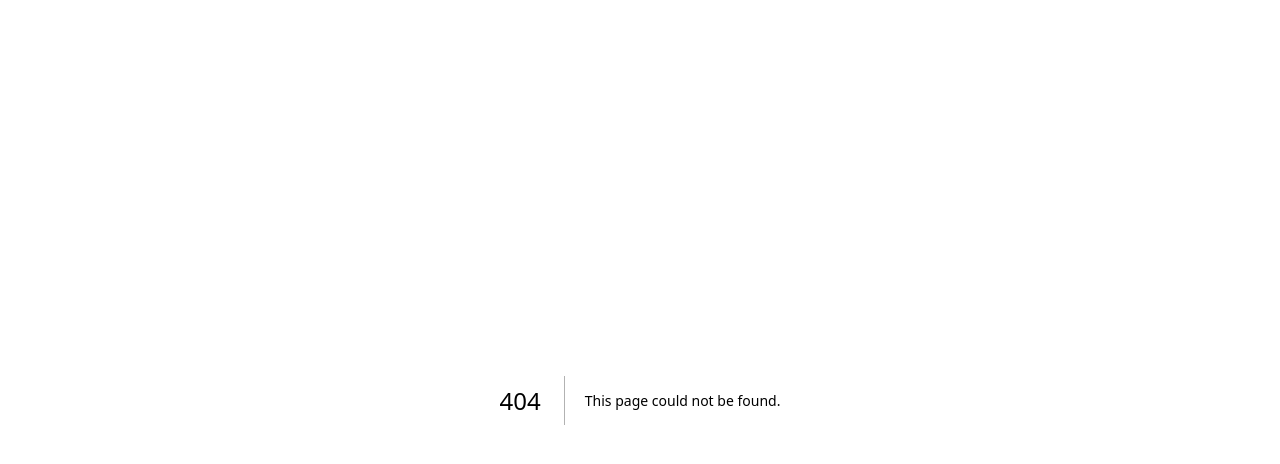
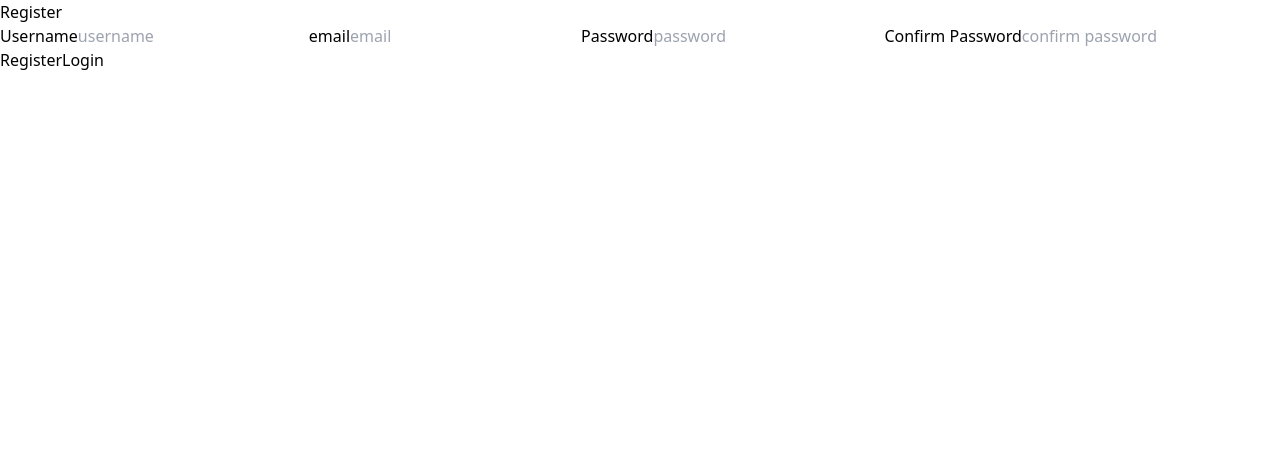
Before and after one commit to warrenwalt/susu_frontend, a Next.js app: page /register in a window 1280 px wide. Before the commit this address had no page. Shown: the top 464 px of the page. Built offline with nearby package versions, Linux system fonts and the light colour scheme.

Commit message:
setting auth stuff

```diff
--- a/common/auth/context/AuthContext.js
+++ b/common/auth/context/AuthContext.js
@@ -1,5 +1,6 @@
 import { createContext, useContext, useState } from "react";
 import { serialize, parse } from "cookie";
+import { setCookie, destroyCookie } from "next-cookies";
 
 const AuthContext = createContext({
   currentUser: null,
@@ -26,19 +27,9 @@ export const AuthProvider = ({ children }) => {
   const setToken = (token) => {
     _setToken(token);
     if (token) {
-      // set cookie on client side(browser)
-      const serializedToken = serialize("ACCESS_TOKEN", token, {
-        httpOnly: true,
-        path: "/",
-        maxAge: 60 * 60 * 24 * 7, // 1 week
-        secure: process.env.NODE_ENV === "production",
-        sameSite: "strict",
-      });
-      document.cookie = serializedToken;
+      localStorage.setItem("ACCESS_TOKEN", token);
     } else {
-      // remove cookie from client side (browser)
-      document.cookie =
-        "ACCESS_TOKEN=; expires=Thu, 01 Jan 1970 00:00:00 UTC; path=/;";
+      localStorage.removeItem("ACCESS_TOKEN");
     }
   };
 
--- a/lib/axios.js
+++ b/lib/axios.js
@@ -10,11 +10,11 @@ const axiosInstance = axios.create({
 });
 
 axiosInstance.interceptors.request.use((config) => {
-  const cookies = parseCookies(undefined, config.headers.cookie);
-  const token = cookies.ACCESS_TOKEN;
-  console.log("ACCESS_TOKEN", token);
+  const token = localStorage.getItem("ACCESS_TOKEN");
   if (token) {
-    config.headers.Authorization = `Token ${token}`;
+    config.headers.Authorization = `Bearer ${token}`;
+  } else {
+    localStorage.removeItem("ACCESS_TOKEN");
   }
 
   return config;
--- a/package.json
+++ b/package.json
@@ -10,7 +10,9 @@
   },
   "dependencies": {
     "axios": "^1.3.3",
+    "cookie": "^0.5.0",
     "next": "13.1.6",
+    "next-cookies": "^2.0.3",
     "nookies": "^2.5.2",
     "react": "18.2.0",
     "react-dom": "18.2.0"
--- a/pages/index.js
+++ b/pages/index.js
@@ -1,10 +1,12 @@
 import Head from "next/head";
 import Image from "next/image";
 import { useEffect, useState } from "react";
+import { useAuthStateContext } from "../common/auth/context/AuthContext";
 import axiosInstance from "../lib/axios";
 
 export default function Home() {
   const [data, setData] = useState(null);
+  const { setUser, setToken } = useAuthStateContext();
 
   useEffect(() => {
     axiosInstance
@@ -17,11 +19,23 @@ export default function Home() {
       });
   }, []);
 
-  console.log(data);
+  const logout = () => {
+    axiosInstance
+      .post("/logout")
+      .then((resp) => {
+        setToken(null);
+        setUser(null);
+        console.log("SUCCESS!! LOGGED OUT", resp);
+      })
+      .catch((error) => {
+        console.error(error);
+        throw error;
+      });
+  };
+
   return (
     <>
-      On Yah
-      <p>Niktia </p>
+      <button onClick={logout}>Logout</button>
     </>
   );
 }
--- /dev/null
+++ b/pages/login.js
@@ -0,0 +1,56 @@
+import Link from "next/link";
+import { useRef, useState } from "react";
+import axiosInstance from "../lib/axios";
+
+const { useAuthStateContext } = require("../common/auth/context/AuthContext");
+
+export default function Login() {
+  const { setUser, setToken } = useAuthStateContext();
+
+  const emailRef = useRef();
+  const passwordRef = useRef();
+
+  const [errors, setErrors] = useState(null);
+
+  const onSubmit = async (e) => {
+    e.preventDefault();
+    const payload = {
+      email: emailRef.current.value,
+      password: passwordRef.current.value,
+    };
+
+    axiosInstance
+      .post("/login", payload)
+      .then((res) => {
+        console.log(res);
+        setUser(res.data.user);
+        setToken(res.data.token);
+      })
+      .catch((err) => {
+        const response = err.response;
+        if (response && response.status === 422) {
+          setErrors(response.data.errors);
+        }
+      });
+  };
+
+  return (
+    <>
+      <h1>Login</h1>
+      {errors && (
+        <div className="alert">
+          {Object.keys(errors).map((key) => (
+            <p key={key}>{errors[key][0]}</p>
+          ))}
+        </div>
+      )}
+      <form onSubmit={onSubmit}>
+        <input type="email" placeholder="email address" ref={emailRef} />
+        <input type="password" placeholder="Password" ref={passwordRef} />
+        <button type="submit">Login</button>
+        <Link href="/register">Register</Link>
+        <br />
+      </form>
+    </>
+  );
+}
--- /dev/null
+++ b/pages/logout.js
@@ -0,0 +1,15 @@
+const { useAuthStateContext } = require("../common/auth/context/AuthContext");
+
+export default function Logout() {
+  const { setUser, setToken } = useAuthStateContext();
+  return (
+    <button
+      onClick={() => {
+        setUser(null);
+        setToken(null);
+      }}
+    >
+      Logout
+    </button>
+  );
+}
--- /dev/null
+++ b/pages/register.js
@@ -0,0 +1,79 @@
+import Link from "next/link";
+import { useRef, useState } from "react";
+import { useAuthStateContext } from "../common/auth/context/AuthContext";
+import axiosInstance from "../lib/axios";
+
+export default function Register() {
+  const { setUser, setToken } = useAuthStateContext();
+
+  const nameRef = useRef();
+  const emailRef = useRef();
+  const passwordRef = useRef();
+  const passwordConfirmationRef = useRef();
+  const [errors, setErrors] = useState(null);
+
+  const onSubmit = (e) => {
+    e.preventDefault();
+
+    const payload = {
+      name: nameRef.current.value,
+      email: emailRef.current.value,
+      password: passwordRef.current.value,
+      password_confirmation: passwordConfirmationRef.current.value,
+    };
+
+    axiosInstance
+      .post("/signup", payload)
+      .then((resp) => {
+        setUser(resp.data.user);
+        setToken(resp.data.token);
+        console.log("SUCCESS!! user", resp.data.user);
+        console.log("SUCCESS!! token", resp.data.token);
+      })
+      .catch((err) => {
+        const response = err.response;
+        if (response && response.status === 422) {
+          setErrors(response.data.errors);
+        }
+      });
+  };
+  return (
+    <div>
+      <h1>Register</h1>
+      {errors && (
+        <div className="alert">
+          {Object.keys(errors).map((key) => (
+            <p key={key}>{errors[key][0]}</p>
+          ))}
+        </div>
+      )}
+      <form onSubmit={onSubmit}>
+        <label htmlFor="username">Username</label>
+        <input type="text" placeholder="username" ref={nameRef} />
+
+        <label htmlFor="email">email</label>
+        <input type="email" placeholder="email" ref={emailRef} />
+
+        <label htmlFor="password">Password</label>
+        <input
+          type="password"
+          id="password"
+          placeholder="password"
+          ref={passwordRef}
+        />
+
+        <label htmlFor="password_confirmation">Confirm Password</label>
+        <input
+          type="password"
+          id="password_confirmation"
+          placeholder="confirm password"
+          ref={passwordConfirmationRef}
+        />
+
+        <button type="submit">Register</button>
+
+        <Link href="/register">Login</Link>
+      </form>
+    </div>
+  );
+}
```
Also changed, not shown: pages/cart.js (added), 1 other file (tests, documents, lock files or other folders).
